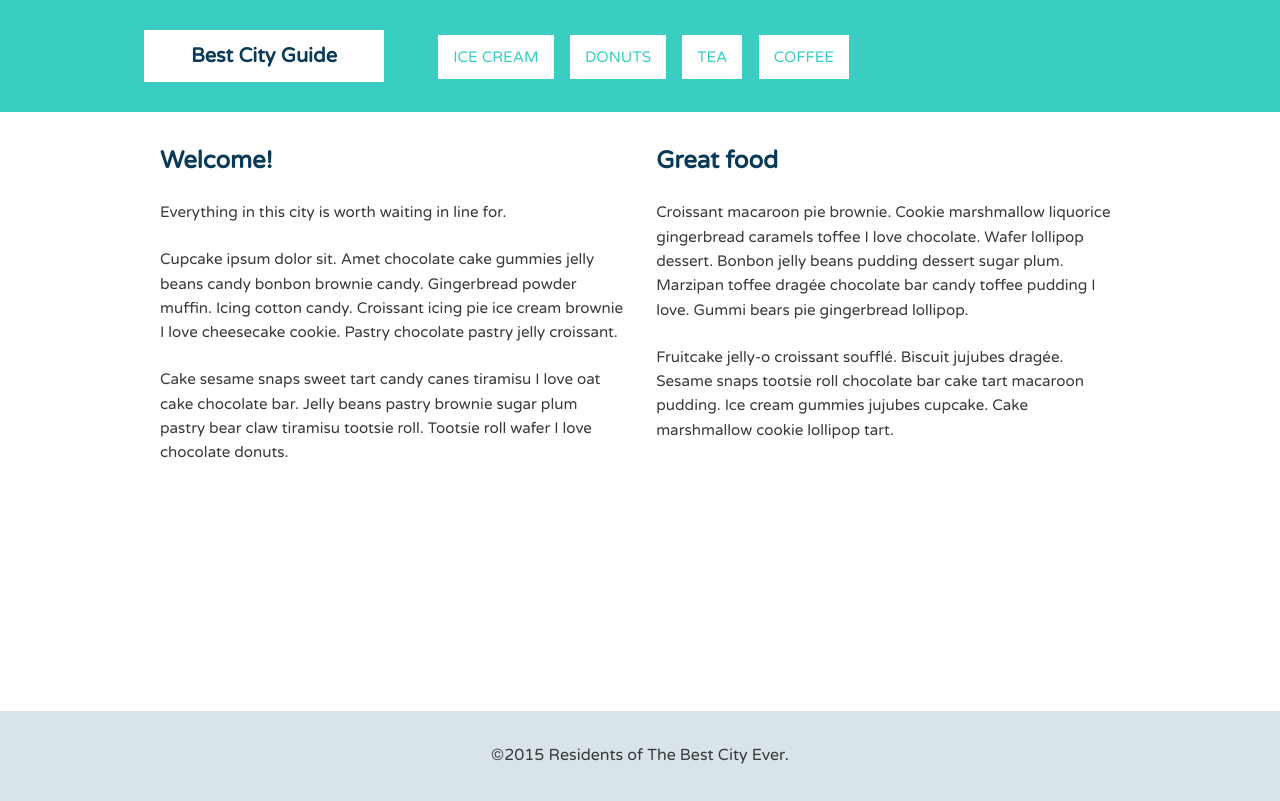
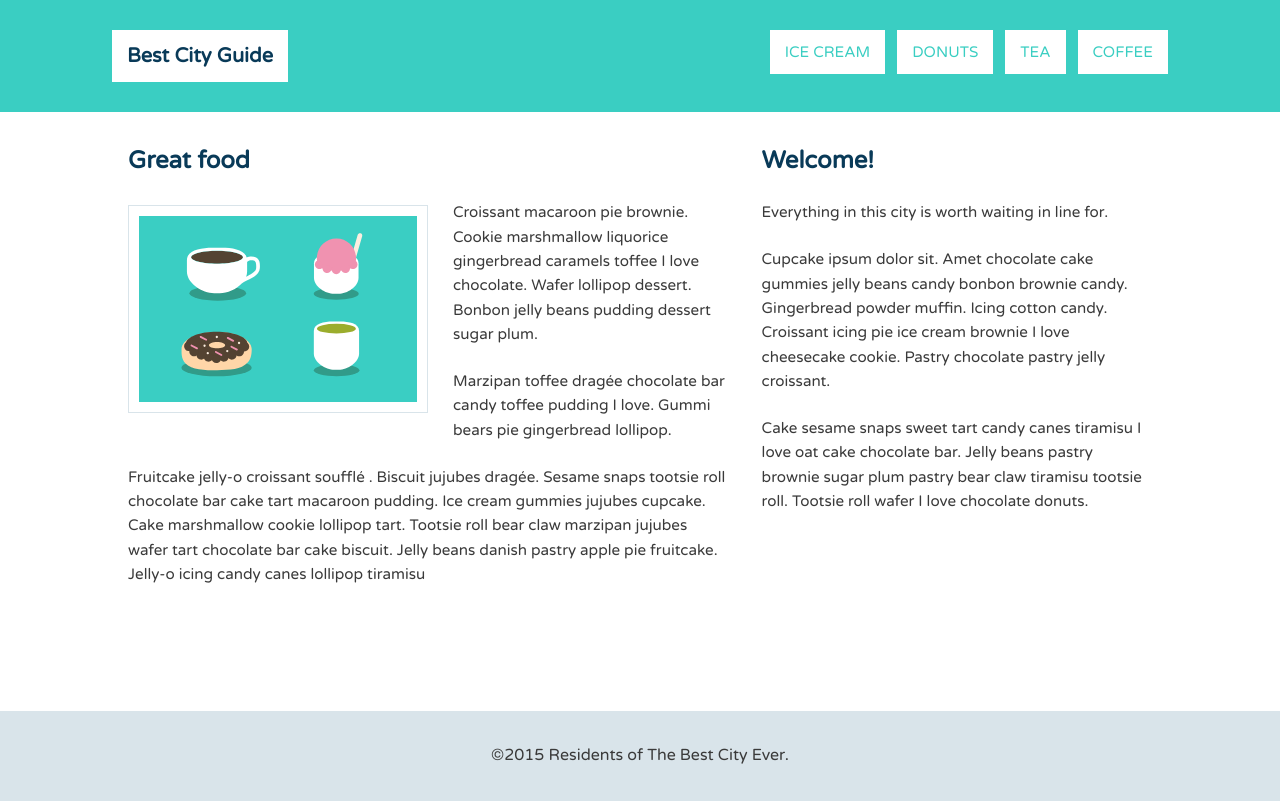
Before and after one commit to lcmtrigo/css_layout_basics, a plain HTML site: page index.html in a window 1280 px wide. Drawn offline with Linux system fonts and the light colour scheme.

Commit message:
finished stage 3

```diff
--- a/css/style.css
+++ b/css/style.css
@@ -50,6 +50,13 @@ a {
 	margin-bottom: 6px;
 }
 
+.name a,
+.main-nav a {
+	padding: 10px 15px;
+	text-align: center;
+	display: block;
+}
+
 .main-nav a {
 	font-size: .95em;
 	color: #3acec2;
@@ -58,12 +65,6 @@ a {
 
 .main-nav a:hover {
 	color: #093a58;
-}
-
-.name a,
-.main-nav a {
-	padding: 10px 15px;
-	display: block;
 }
 
 /* ---- Layout Containers ---- */
@@ -90,40 +91,64 @@ a {
   Media Queries
 ==================================== */
 
-@media (min-width: 769px) {
+@media (min-width: 789px) {
 
 	.wrap {
 		min-height: calc(100vh - 89px);
 	}
 
 	.container {
-		width: 80%;
+		width: 85%;
 		max-width: 1150px;
 		margin: 0 auto;
 	}
 
-	.name,
-	.main-nav,
-	.main-nav li {
-		display: inline-block;
+	.main-nav {
+		float: right;
 	}
 
-	.name {
-		width: 240px;
-		margin-right: 50px;
+	.name,
+	.main-nav li {
+		float: left;
 	}
 
 	.main-nav li {
-		margin-right: 12px;
+		margin-left: 12px;
 	}
 
+	/* ---- Columns ---- */
+
 	.col {
-		display: inline-block;
-		width: 50%;
-		margin-right: -4px;
-		vertical-align: top;
+		float: right;
 		padding-left: 1em;
 		padding-right: 1em;
 	}
 
+	.primary {
+		width: 60%;
+	}
+
+	.secondary {
+		width: 40%;
+	}
+
+	/* ------------- */
+
+	.feat-img {
+		width: 300px;
+		float: left;
+		margin-top: 5px;
+		margin-right: 25px;
+		margin-bottom: 25px;
+		padding: 10px;
+		border: solid 1px #d9e4ea;
+	}
+
+	.clearfix::after {
+		content: "";
+		display: table;
+		clear: both;
+	}
+
+
 }
--- a/index.html
+++ b/index.html
@@ -10,7 +10,7 @@
 	<div class="wrap">
 
 		<header class="main-header">
-			<div class="container">
+			<div class="container clearfix">
 				<h1 class="name"><a href="#">Best City Guide</a></h1>
 				<ul class="main-nav">
 					<li><a href="#">ice cream</a></li>
@@ -21,20 +21,22 @@
 			</div>
 		</header>
 
-		<div class="container">
+		<div class="container clearfix">
 
-			<div class="primary col">
+			<div class="secondary col">
 				<h2>Welcome!</h2>
 				<p>Everything in this city is worth waiting in line for.</p>
 				<p>Cupcake ipsum dolor sit. Amet chocolate cake gummies jelly beans candy bonbon brownie candy. Gingerbread powder muffin. Icing cotton candy. Croissant icing pie ice cream brownie I love cheesecake cookie. Pastry chocolate pastry jelly croissant.</p>
 				<p>Cake sesame snaps sweet tart candy canes tiramisu I love oat cake chocolate bar. Jelly beans pastry brownie sugar plum pastry bear claw tiramisu tootsie roll. Tootsie roll wafer I love chocolate donuts.</p>
+			</div><!--/.secondary-->
+
+			<div class="primary col">
+				<h2>Great food</h2>
+				<img class="feat-img" src="img/treats.svg" alt="Drinks and eats">
+				<p>Croissant macaroon pie brownie. Cookie marshmallow liquorice gingerbread caramels toffee I love chocolate. Wafer lollipop dessert. Bonbon jelly beans pudding dessert sugar plum.</p>
+				<p>Marzipan toffee drag&#233;e chocolate bar candy toffee pudding I love. Gummi bears pie gingerbread lollipop.</p>
+				<p> Fruitcake jelly-o croissant souffl&#233; . Biscuit jujubes drag&#233;e. Sesame snaps tootsie roll chocolate bar cake tart macaroon pudding. Ice cream gummies jujubes cupcake. Cake marshmallow cookie lollipop tart. Tootsie roll bear claw marzipan jujubes wafer tart chocolate bar cake biscuit. Jelly beans danish pastry apple pie fruitcake. Jelly-o icing candy canes lollipop tiramisu</p>
 			</div><!--/.primary-->
-
-			<div class="secondary col">
-				<h2>Great food</h2>
-				<p>Croissant macaroon pie brownie. Cookie marshmallow liquorice gingerbread caramels toffee I love chocolate. Wafer lollipop dessert. Bonbon jelly beans pudding dessert sugar plum. Marzipan toffee drag&#233;e chocolate bar candy toffee pudding I love. Gummi bears pie gingerbread lollipop.</p>
-				<p> Fruitcake jelly-o croissant souffl&#233;. Biscuit jujubes drag&#233;e. Sesame snaps tootsie roll chocolate bar cake tart macaroon pudding. Ice cream gummies jujubes cupcake. Cake marshmallow cookie lollipop tart.</p>
-			</div><!--/.secondary-->
 
 		</div><!--/.container-->
 
```
